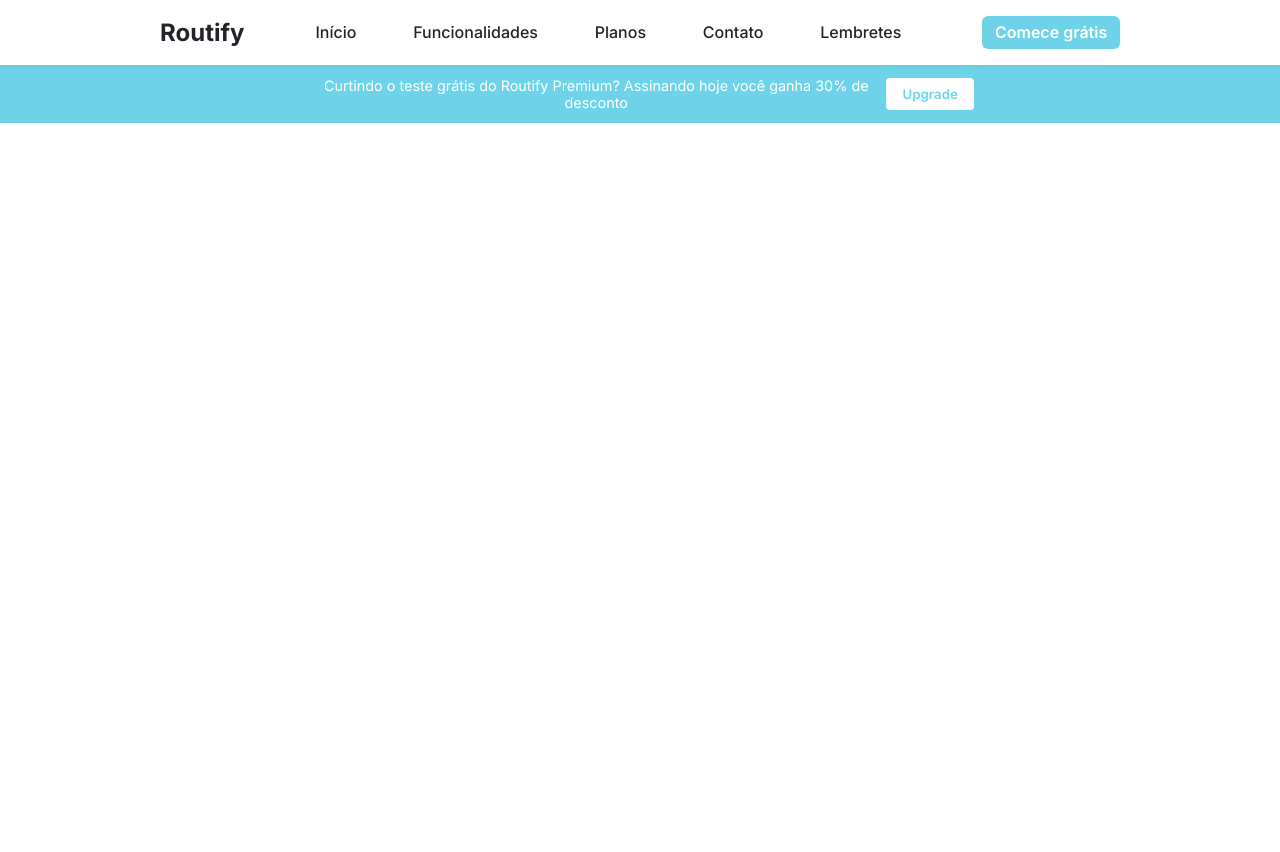
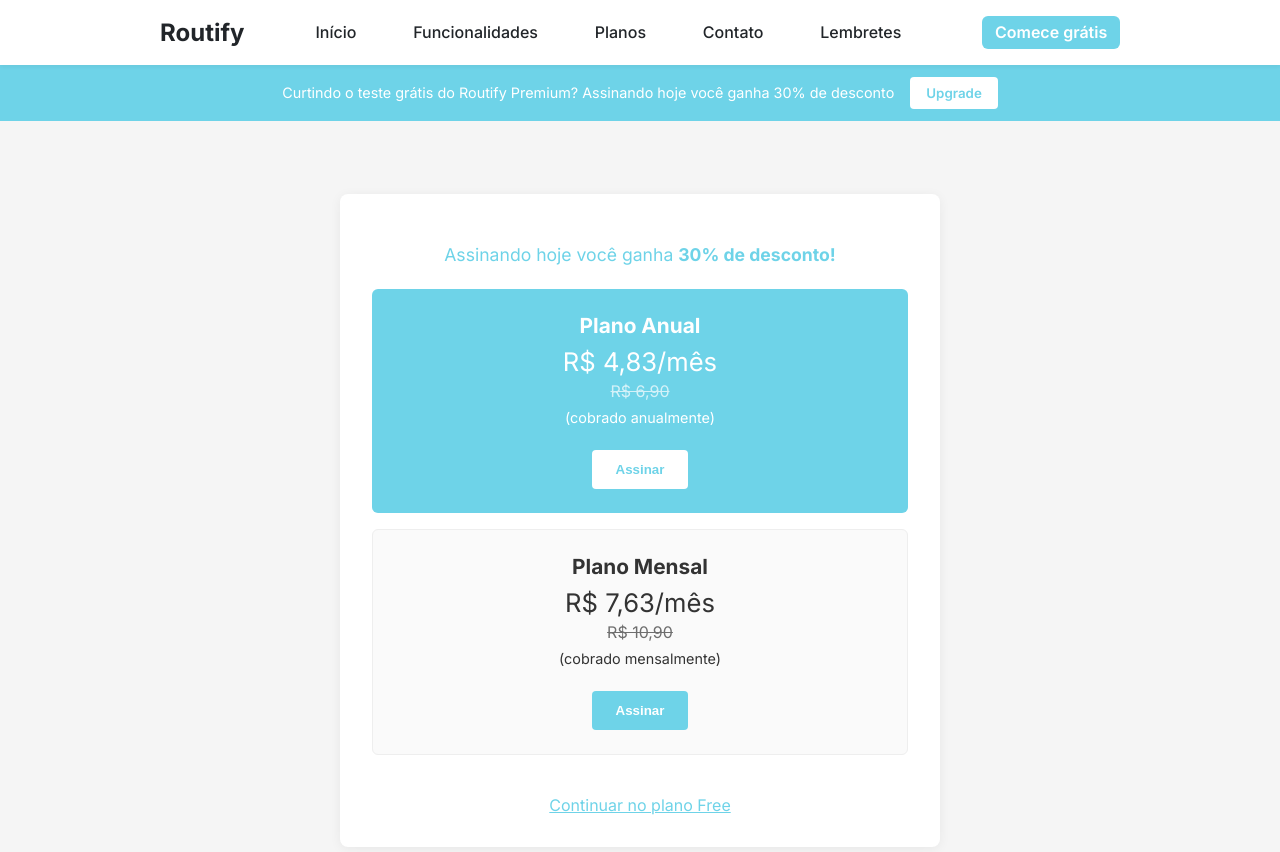
Before and after one commit to probsicke/routify, a React (Vite) app: page /upgrade in a window 1280 px wide. Shown: the top 852 px of the page. Before the commit the page ends 800 px from the top, so only its background shows below. Built offline with nearby package versions, Linux system fonts and the light colour scheme.

Commit message:
upgrade page creation

```diff
--- a/src/App.tsx
+++ b/src/App.tsx
@@ -7,6 +7,7 @@
 import { Header } from './components/Header/Header'
 import { WeekView } from './components/WeekView/WeekView'
 import UpgradeBanner from './components/UpgradeBanner/UpgradeBanner'
+import UpgradeScreen from './components/UpgradeScreen/UpgradeScreen'
 
 import { Home } from './pages/Home'
 import SignUp from './pages/SignUp/SignUp'
@@ -51,6 +52,7 @@
         <Route path="/login" element={<SignIn />} />
         <Route path="/forgot-password" element={<ForgotPassword />} />
         <Route path="/semana" element={<WeekView />} />
+        <Route path="/upgrade" element={<UpgradeScreen />} />
 
         <Route
           path="/reminders"
--- a/src/components/UpgradeBanner/UpgradeBanner.css
+++ b/src/components/UpgradeBanner/UpgradeBanner.css
@@ -9,10 +9,11 @@
   box-sizing: border-box;
   font-family: 'Inter', sans-serif;
   font-size: 0.9rem;
+  gap: 1rem;
 }
 
 .upgrade-banner__text {
-  flex: 0.5;
+  flex: none;
   text-align: center;
 }
 
--- a/src/components/UpgradeBanner/UpgradeBanner.tsx
+++ b/src/components/UpgradeBanner/UpgradeBanner.tsx
@@ -1,15 +1,14 @@
 import React from 'react';
+import { useNavigate } from 'react-router-dom';
 import './UpgradeBanner.css';
 
 interface UpgradeBannerProps {
   discount?: number;
-  onUpgradeClick?: () => void;
 }
 
-const UpgradeBanner: React.FC<UpgradeBannerProps> = ({
-  discount = 30,
-  onUpgradeClick,
-}) => {
+const UpgradeBanner: React.FC<UpgradeBannerProps> = ({ discount = 30 }) => {
+  const navigate = useNavigate();
+
   return (
     <div className="upgrade-banner">
       <span className="upgrade-banner__text">
@@ -17,7 +16,7 @@
       </span>
       <button
         className="upgrade-banner__btn"
-        onClick={onUpgradeClick}
+        onClick={() => navigate('/upgrade')}
       >
         Upgrade
       </button>
--- /dev/null
+++ b/src/components/UpgradeScreen/UpgradeScreen.css
@@ -0,0 +1,109 @@
+.upgrade-screen {
+  display: flex;
+  justify-content: center;
+  align-items: center;
+  padding: 2rem;
+  background: #f5f5f5;
+  min-height: 100vh;
+}
+
+.upgrade-screen__content {
+  background: #fff;
+  padding: 2rem;
+  border-radius: 8px;
+  box-shadow: 0 2px 12px rgba(0,0,0,0.06);
+  max-width: 600px;
+  width: 100%;
+  text-align: center;
+}
+
+.promo-text {
+  font-family: 'Inter', sans-serif;
+  font-size: 1.1rem;
+  color: #6ED3E8;
+  margin-bottom: 1.5rem;
+}
+
+.plans-container {
+  display: grid;
+  gap: 1rem;
+  margin-bottom: 1.5rem;
+}
+
+.plan-card {
+  padding: 1.5rem;
+  border: 1px solid #eee;
+  border-radius: 6px;
+  background: #fafafa;
+}
+
+.plan-card.popular {
+  background:#6ED3E8;
+  color: #fff;
+  border: none;
+}
+
+.plan-card__title {
+  font-family: 'Inter', sans-serif;
+  margin: 0 0 0.5rem;
+  font-size: 1.3rem;
+}
+
+.plan-card__price {
+  font-family: 'Inter', sans-serif;
+  font-size: 1.6rem;
+  margin: 0;
+}
+
+.plan-card__old-price {
+  font-family: 'Inter', sans-serif;
+  text-decoration: line-through;
+  margin: 0.25rem 0;
+  color: inherit;
+  opacity: 0.7;
+}
+
+.plan-card__desc {
+  font-family: 'Inter', sans-serif;
+  font-size: 0.9rem;
+  margin: 0.5rem 0;
+}
+
+.plan-card__btn {
+  margin-top: 1rem;
+  padding: 0.75rem 1.5rem;
+  border: none;
+  border-radius: 4px;
+  cursor: pointer;
+  font-weight: 600;
+  background-color: #fff;
+  color: inherit;
+  transition: background-color 0.2s, opacity 0.2s;
+}
+
+.plan-card.popular .plan-card__btn:hover {
+  opacity: 0.9;
+  color: #6ED3E8;
+}
+
+.plan-card.popular .plan-card__btn {
+  background-color: #fff;
+  color: #6ED3E8;
+}
+
+.plan-card:not(.popular) .plan-card__btn {
+  background-color: #6ED3E8;
+  color: #fff;
+}
+
+.plan-card:not(.popular) .plan-card__btn:hover {
+  background-color: #5dc4da;
+}
+
+.free-link {
+  font-family: 'Inter', sans-serif;
+  display: inline-block;
+  margin-top: 1rem;
+  font-size: 1rem;
+  color: #6ED3E8;
+}
--- /dev/null
+++ b/src/components/UpgradeScreen/UpgradeScreen.tsx
@@ -0,0 +1,51 @@
+import './UpgradeScreen.css';
+import { Link } from 'react-router-dom';
+
+const plans = [
+  {
+    id: 'annual',
+    title: 'Plano Anual',
+    price: 'R$ 4,83/mês',
+    oldPrice: 'R$ 6,90',
+    description: '(cobrado anualmente)',
+    isPopular: true,
+  },
+  {
+    id: 'monthly',
+    title: 'Plano Mensal',
+    price: 'R$ 7,63/mês',
+    oldPrice: 'R$ 10,90',
+    description: '(cobrado mensalmente)',
+  },
+];
+
+export default function UpgradeScreen() {
+  return (
+    <div className="upgrade-screen">
+      <div className="upgrade-screen__content">
+        <p className="promo-text">
+          Assinando hoje você ganha <strong>30% de desconto!</strong>
+        </p>
+
+        <div className="plans-container">
+          {plans.map((plan) => (
+            <div
+              key={plan.id}
+              className={`plan-card${plan.isPopular ? ' popular' : ''}`}
+            >
+              <h2 className="plan-card__title">{plan.title}</h2>
+              <p className="plan-card__price">{plan.price}</p>
+              <p className="plan-card__old-price">{plan.oldPrice}</p>
+              <p className="plan-card__desc">{plan.description}</p>
+              <button className="plan-card__btn">Assinar</button>
+            </div>
+          ))}
+        </div>
+
+        <Link to="/" className="free-link">
+          Continuar no plano Free
+        </Link>
+      </div>
+    </div>
+  );
+}
```
